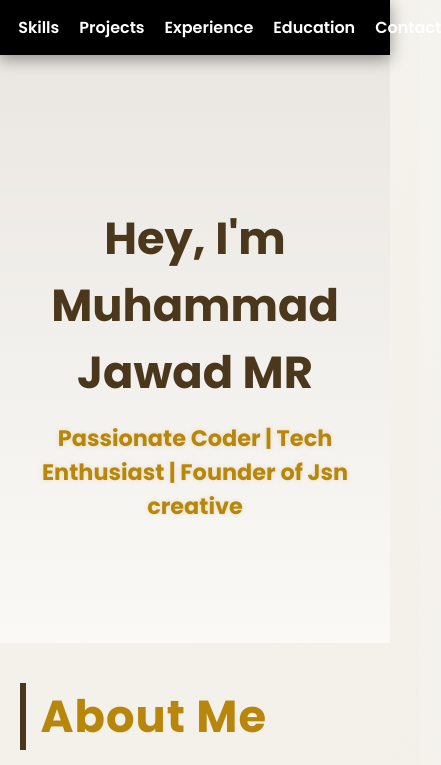
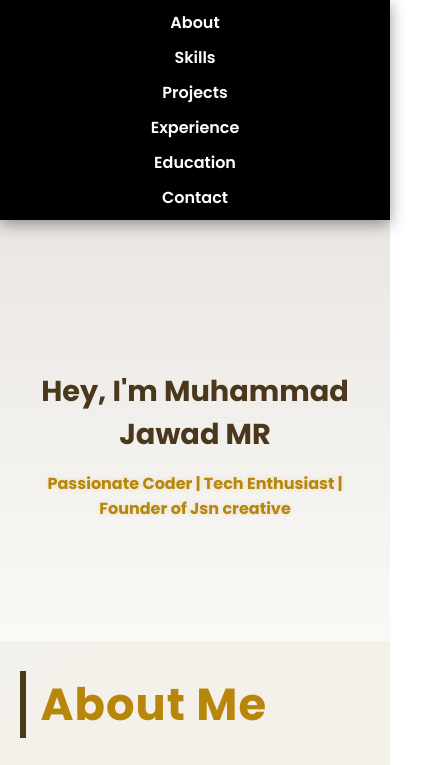
Before and after one commit to Jawad-mr/MY-PORTFOLIO-, a plain HTML site: page index.html in a window 390 px wide. Shown: the top 765 px of the page, 441 px wide, since content can reach past the window. Drawn offline with Linux system fonts and the light colour scheme.

Commit message:
Updated responsive CSS for phone view

```diff
--- a/index.html
+++ b/index.html
@@ -315,34 +315,69 @@
         }
 
      /* Responsive adjustments */
+
+/* Tablets and small laptops */
 @media (max-width: 1024px) {
     section {
-                padding: 60px 10%;
+        padding: 60px 8%;
     }
     nav {
         padding: 15px 5%;
     }
 }
 
+/* Mobile devices */
 @media (max-width: 768px) {
     header h1 {
-                font-size: 2.8rem;
+        font-size: 2.2rem;
+        text-align: center;
     }
     header h2 {
-                font-size: 1.4rem;
+        font-size: 1.2rem;
+        text-align: center;
     }
     section {
-                padding: 40px 5%;
+        padding: 40px 6%;
     }
     nav ul {
-                gap: 20px;
+        gap: 15px;
+        flex-direction: column;
+        align-items: center;
+    }
+    nav ul li a {
+        font-size: 1rem;
     }
     .timeline-item {
         flex-direction: column;
         padding-left: 0;
         border-left: none;
+        margin-bottom: 20px;
+        text-align: center;
     }
 }
+
+/* Extra small screens (phones under 480px) */
+@media (max-width: 480px) {
+    header h1 {
+        font-size: 1.8rem;
+    }
+    header h2 {
+        font-size: 1rem;
+    }
+    section {
+        padding: 30px 5%;
+    }
+    nav {
+        padding: 10px 5%;
+    }
+    nav ul {
+        gap: 10px;
+    }
+    .timeline-item {
+        margin-bottom: 25px;
+    }
+}
+
     </style>
 </head>
 <body>
```
Lines whose indentation alone changed are shown as unchanged.
